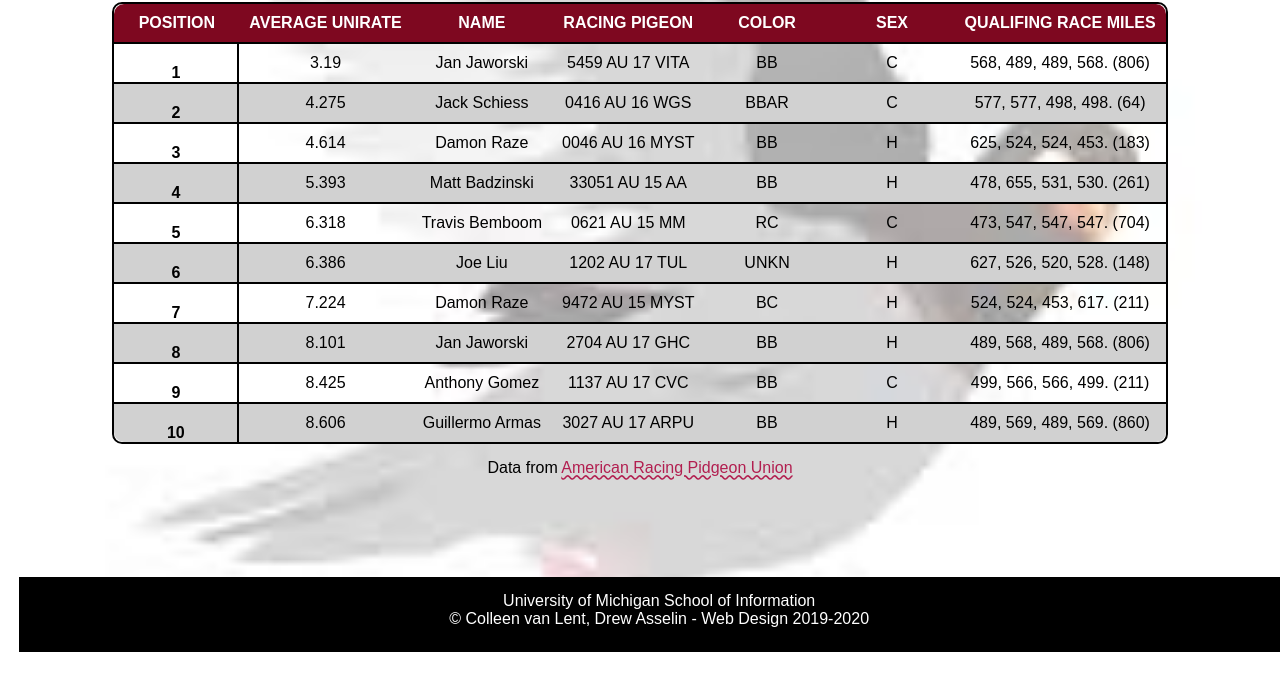
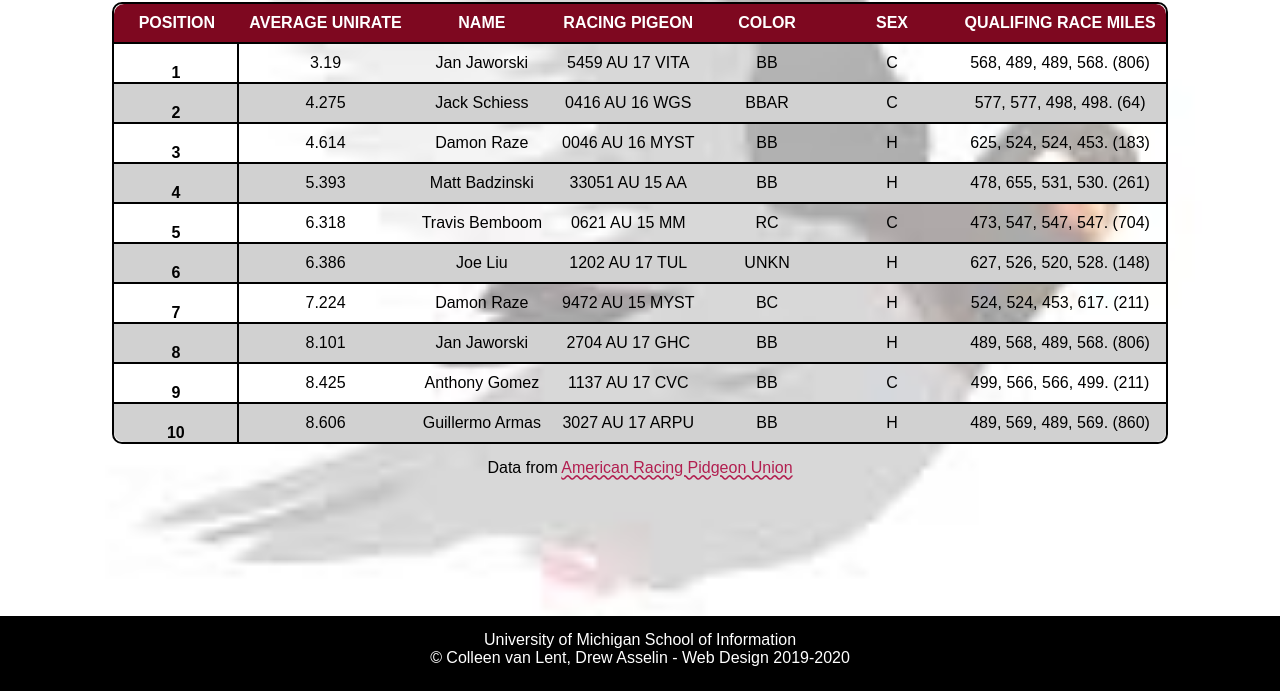
Before and after one commit to wucaro/homework4-2021, a plain HTML site: page index.html in a window 1280 px wide. Shown: the part 109-800 px from the top of the page. Drawn offline with Linux system fonts and the light colour scheme; a web font is replaced by a local one.

Commit message:
Update style.css

```diff
--- a/css/style.css
+++ b/css/style.css
@@ -133,4 +133,6 @@ footer{
   color: #FFFFFF;
   min-height: 75px;
   position: fixed;
+  bottom: 0px;
+  left: 0px;
 }
```
